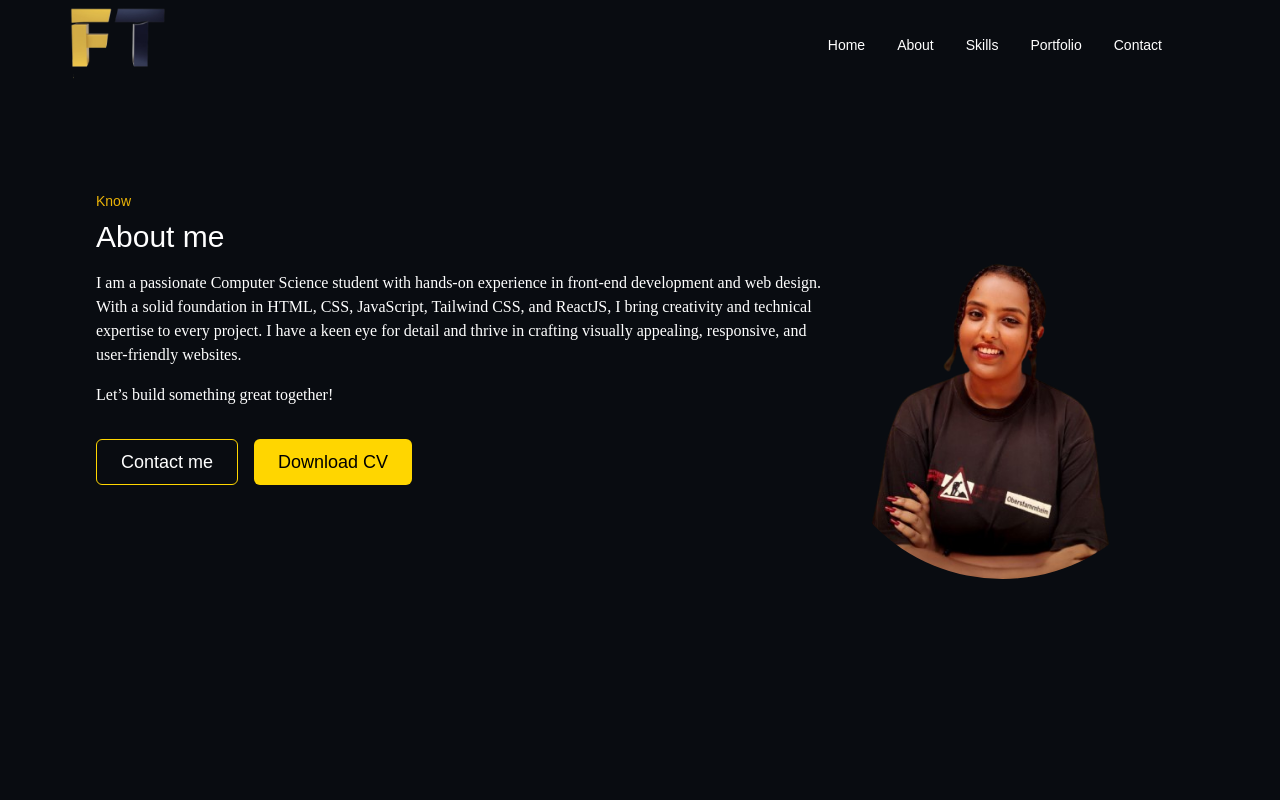
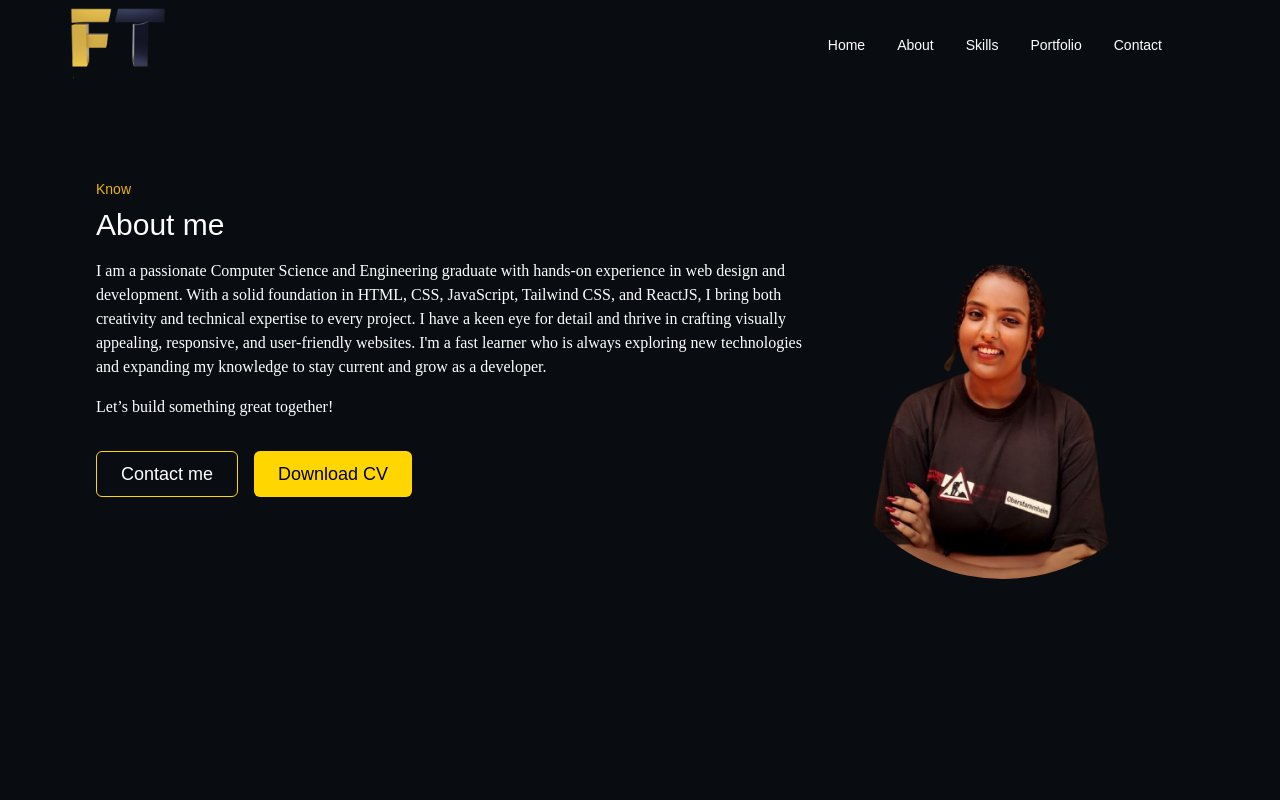
Before and after one commit to fevos4/My-Portfolio, a React (Create React App) app: page /about in a window 1280 px wide. Shown: the top 800 px of the page. Built offline with nearby package versions, Linux system fonts and the light colour scheme.

Commit message:
updated again

```diff
--- a/src/Components/About.jsx
+++ b/src/Components/About.jsx
@@ -19,9 +19,7 @@ const AboutMe = () => {
         <h2 className="text-sm font-bolder text-yellow-500">Know</h2>
         <h1 className="text-lg md:text-3xl font-bolder mt-2">About me</h1>
         <p className="mt-4 text-sm md:text-base font-regu">
-          I am a passionate Computer Science student with hands-on experience in front-end development and web design.
-          With a solid foundation in HTML, CSS, JavaScript, Tailwind CSS, and ReactJS, I bring creativity and technical expertise to every project.
-          I have a keen eye for detail and thrive in crafting visually appealing, responsive, and user-friendly websites.
+          I am a passionate Computer Science and Engineering graduate with hands-on experience in web design and development. With a solid foundation in HTML, CSS, JavaScript, Tailwind CSS, and ReactJS, I bring both creativity and technical expertise to every project. I have a keen eye for detail and thrive in crafting visually appealing, responsive, and user-friendly websites. I'm a fast learner who is always exploring new technologies and expanding my knowledge to stay current and grow as a developer.
         </p>
         <p className="mt-4 text-sm md:text-base font-regu">
           Let’s build something great together!
@@ -34,7 +32,7 @@ const AboutMe = () => {
   className="hover:bg-[#ae9410] rounded-md bg-[#FFD600] px-6 py-2 text-black font-bolder text-sm md:text-lg"
 >
   <a
-    href="/assets/cv.pdf"
+    href="/assets/NCV.pdf"
     target="_blank"
     rel="noopener noreferrer"
     download
```
Also changed, not shown: 1 other file (tests, documents, lock files or other folders).
